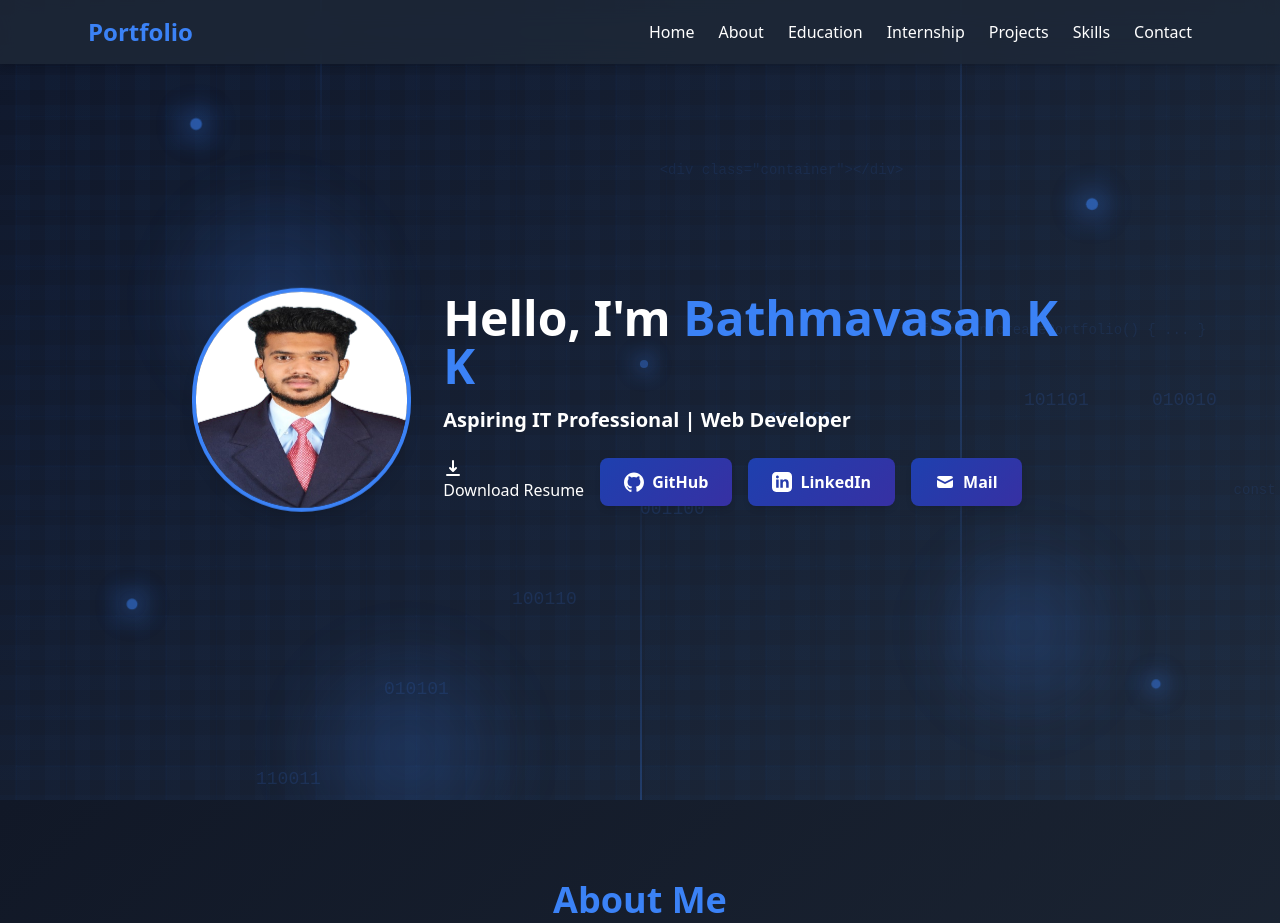
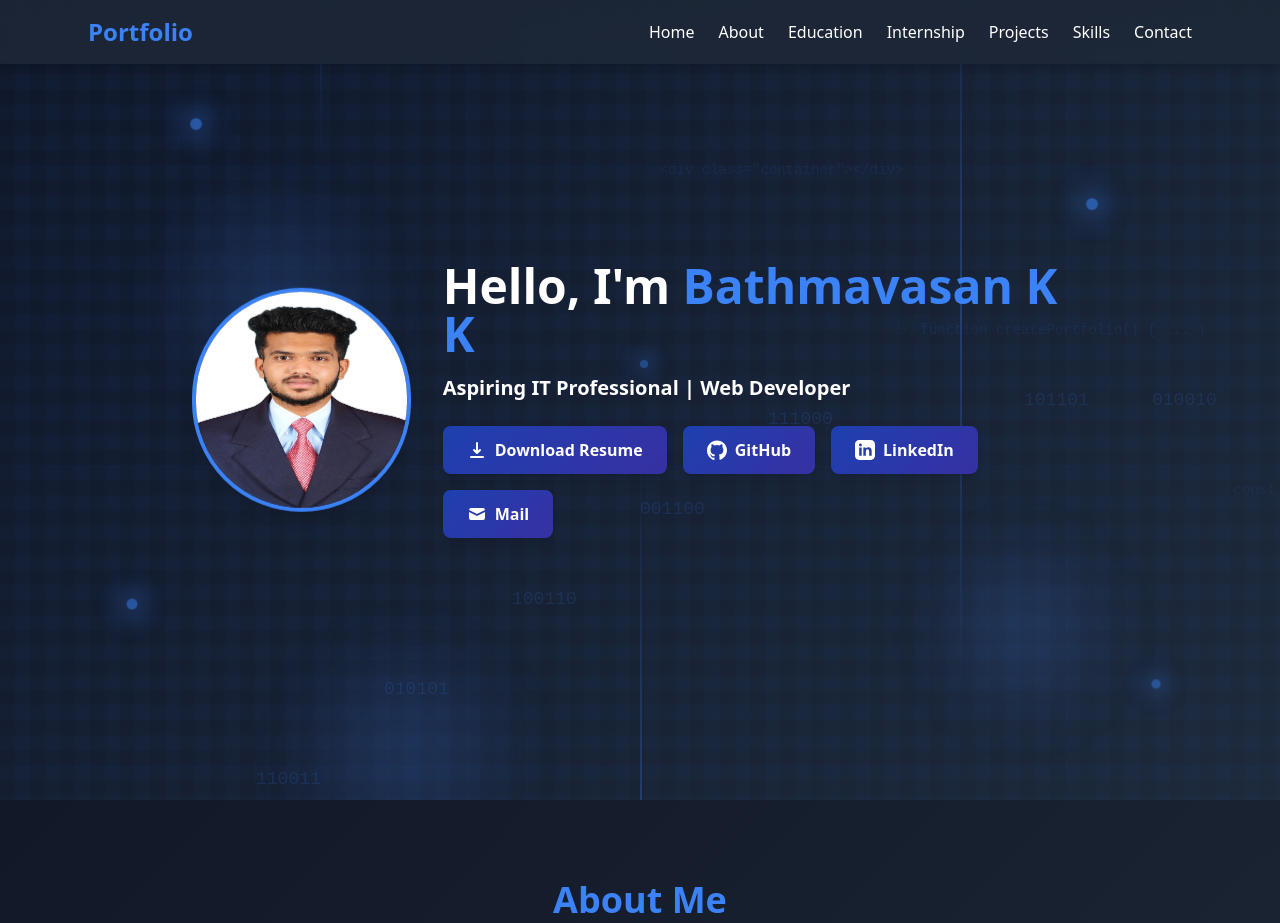
Before and after one commit to bathmavasan663-source/Bathmavasanportfolio, a plain HTML site: page index.html in a window 1280 px wide. Shown: the top 923 px of the page. Drawn offline with nearby package versions, Linux system fonts and the light colour scheme.

Commit message:
Update index.html

```diff
--- a/index.html
+++ b/index.html
@@ -278,7 +278,7 @@
         <!-- Buttons Section - All with consistent professional styling -->
         <div class="mt-6 flex flex-wrap justify-center md:justify-start gap-4">
           <!-- Resume Download Button -->
-          <a href="resume/Vasan Resume.pdf download
+          <a href="resume/Vasan Resume.pdf" download
              class="btn-professional">
             <svg xmlns="http://www.w3.org/2000/svg" class="h-5 w-5" viewBox="0 0 20 20" fill="currentColor">
               <path fill-rule="evenodd" d="M3 17a1 1 0 011-1h12a1 1 0 110 2H4a1 1 0 01-1-1zm3.293-7.707a1 1 0 011.414 0L9 10.586V3a1 1 0 112 0v7.586l1.293-1.293a1 1 0 111.414 1.414l-3 3a1 1 0 01-1.414 0l-3-3a1 1 0 010-1.414z" clip-rule="evenodd" />
```
